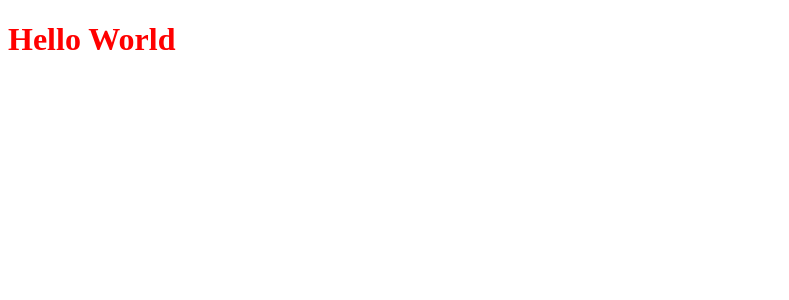
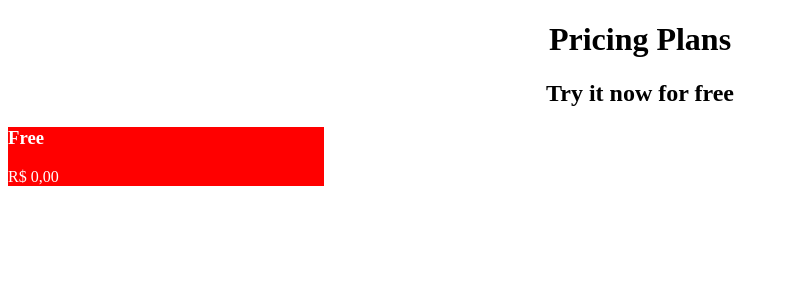
Before and after one commit to anddreluis2/pricing-page, a React (Vite) app: page / in a window 1280 px wide. Shown: the top 300 px of the page, without its empty margins (0-789 px from the left). Built offline with nearby package versions, Linux system fonts and the light colour scheme.

Commit message:
Creating components

```diff
--- a/src/App.tsx
+++ b/src/App.tsx
@@ -1,10 +1,12 @@
-import { Header } from "./components/Header"
+import { Header } from "./components/Header/index"
+import { Cards } from "./components/Cards/Index"
 
 function App() {
-  return(
-  <div>
-    <Header />
-  </div>
+  return (
+    <div>
+      <Header />
+      <Cards />
+    </div>
   )
 }
 export default App
--- /dev/null
+++ b/src/components/Cards/Index.tsx
@@ -0,0 +1,11 @@
+import styles from './styles.module.scss'
+
+export function Cards() {
+    return (
+        <div className={styles.card}>
+            <h3>Free</h3>
+            <p>R$ 0,00</p>
+        </div>
+
+    )
+}
--- /dev/null
+++ b/src/components/Cards/styles.module.scss
@@ -0,0 +1,6 @@
+.card {
+    background-color: red;
+    height: 45%;
+    width: 25%;
+    color: #fff;
+}
--- a/src/components/Header/index.tsx
+++ b/src/components/Header/index.tsx
@@ -1,7 +1,11 @@
 import styles from './styles.module.scss'
 
-export function Header(){
-    return(
-        <h1 className={styles.header}>Hello World</h1>
+export function Header() {
+    return (
+        <>
+            <h1 className={styles.header}>Pricing Plans</h1>
+            <h2 className={styles.header}>Try it now for free</h2>
+        </>
+
     )
 }
--- a/src/components/Header/styles.module.scss
+++ b/src/components/Header/styles.module.scss
@@ -1,3 +1,4 @@
 .header {
-    color: red;
+    display: flex;
+    justify-content: center;
 }
```
